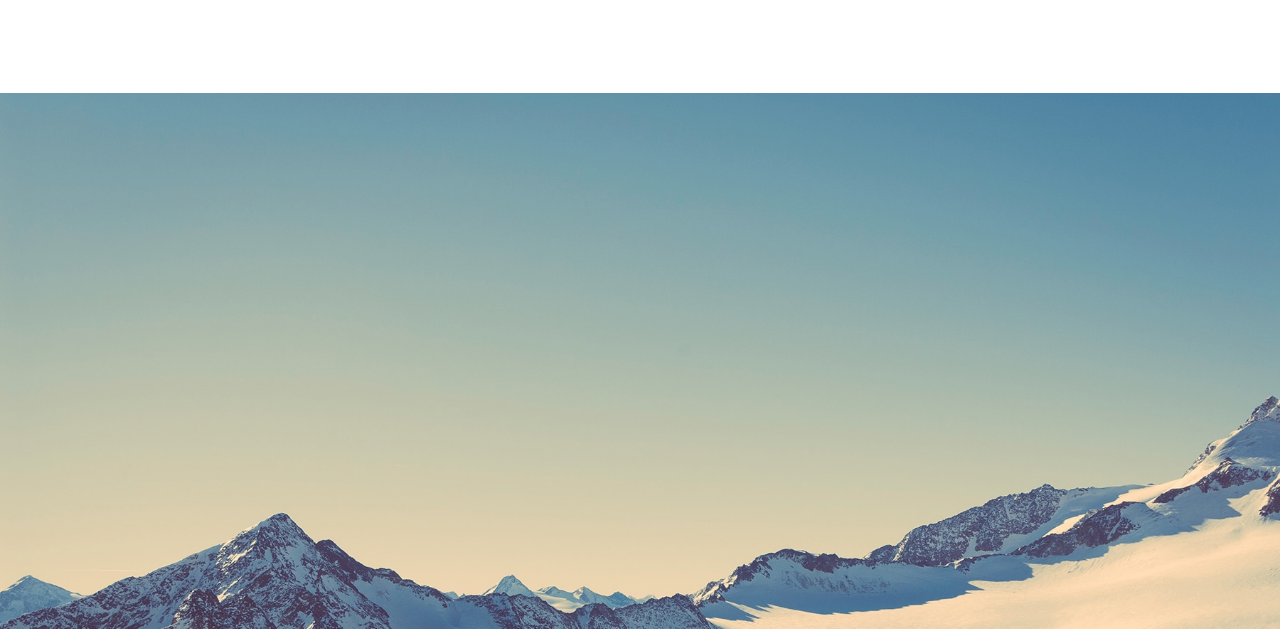
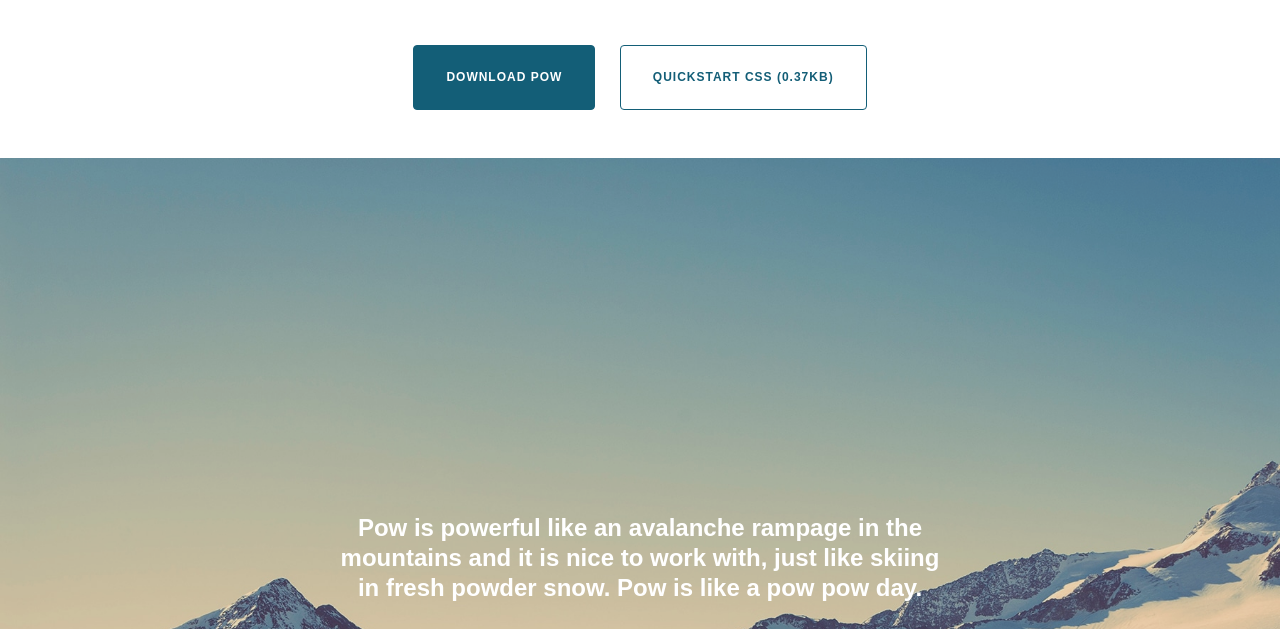
Before and after one commit to kaloja/pow, a website: page docs/index.html in a window 1280 px wide. Shown: the part 171-800 px from the top of the page. Drawn offline with Linux system fonts and the light colour scheme.

Commit message:
Update components.

```diff
--- a/docs/index.html
+++ b/docs/index.html
@@ -30,8 +30,15 @@
 	<header class="c-header">
 		<div class="o-wrapper">
 			<h1 class="c-header__title">Pow is a powerful and super slim CSS layout system</h1>
+			<a href="https://raw.githubusercontent.com/kaloja/pow/master/src/pow.scss" target="_blank" rel="noopener noreferrer" class="o-button">Download Pow</a>
+			<a href="https://raw.githubusercontent.com/kaloja/pow/master/dist/pow.min.css" target="_blank" rel="noopener noreferrer" class="o-button o-button--secondary">Quickstart CSS (0.37kb)</a>
 		</div>
 	</header>
-	<section class="c-hero"></section>
+	<section class="c-hero">
+		<div class="c-hero--overlay"></div>
+			<div class="o-wrapper o-wrapper--small c-hero__content">
+				<h2 class="c-hero__title">Pow is powerful like an avalanche rampage in the mountains and it is nice to work with, just like skiing in fresh powder snow. Pow is like a pow pow day.</h2>
+			</div>
+	</section>
 </body>
 </html>
```
